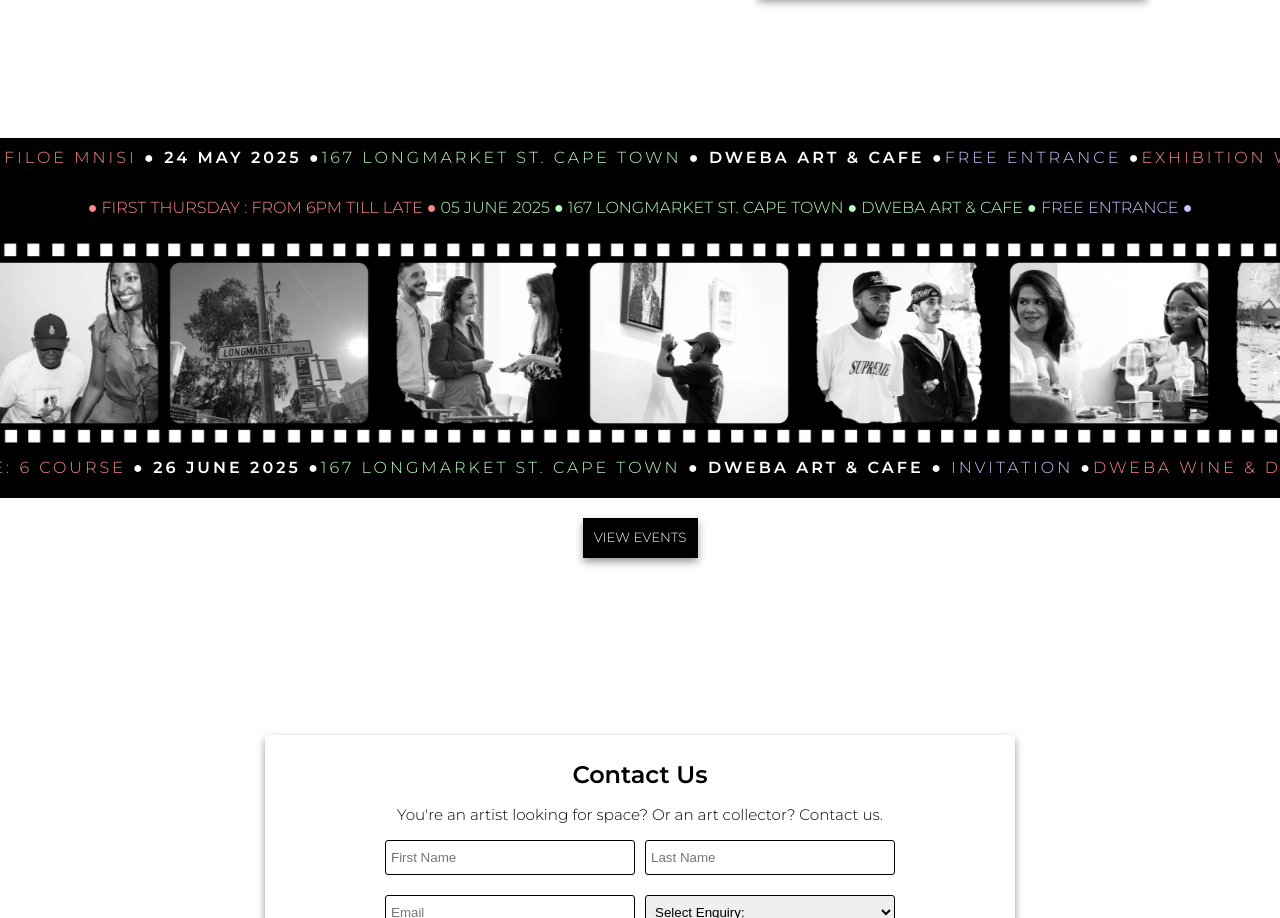
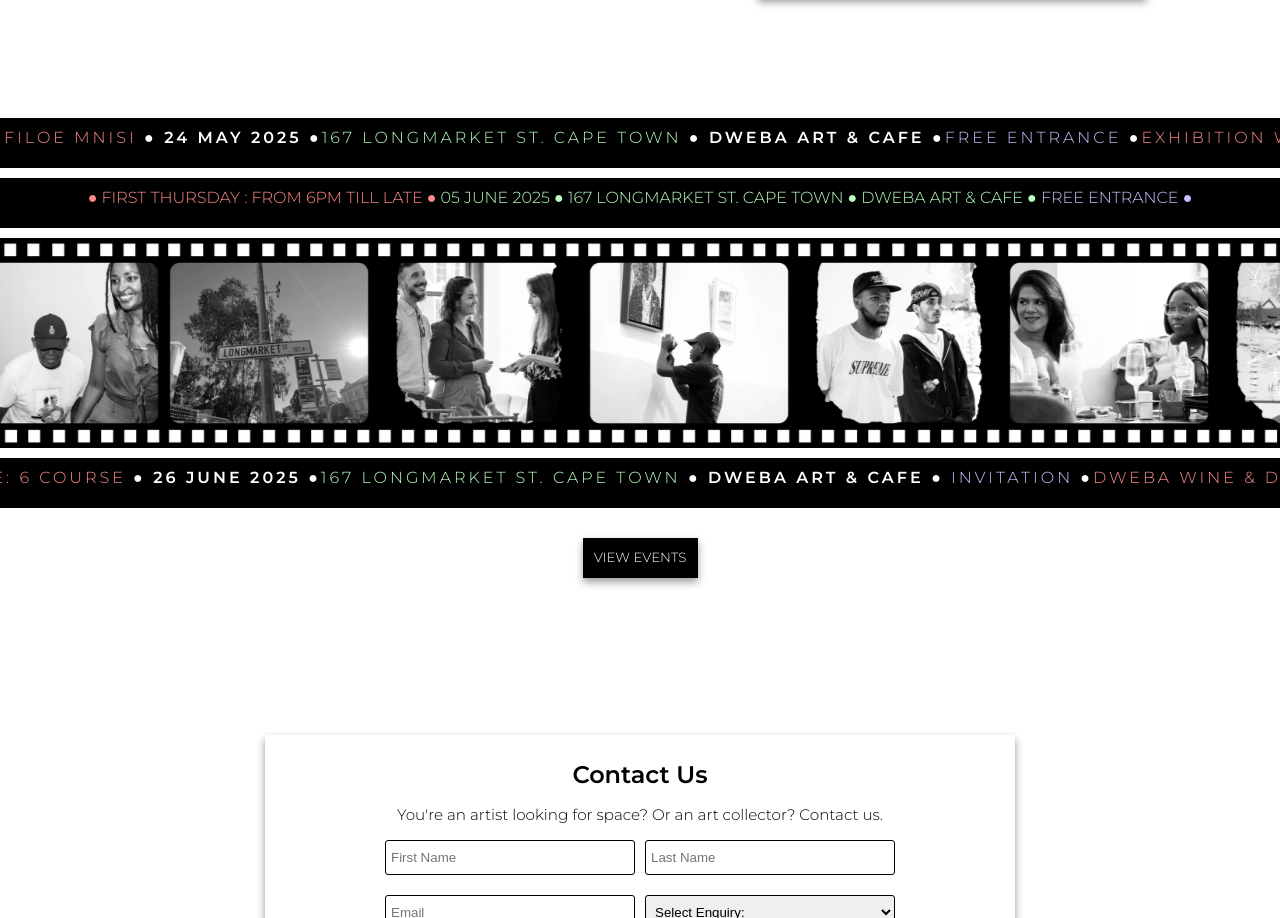
Before and after one commit to Lebo-Madikane/dweba-art-and-cafe, a Next.js app: page / in a window 1280 px wide. Shown: the part 3977-4895 px from the top of the page. Built offline with nearby package versions, Linux system fonts and the light colour scheme.

Commit message:
add margins to events

```diff
--- a/src/styles/components/Events.module.scss
+++ b/src/styles/components/Events.module.scss
@@ -5,11 +5,11 @@
     display: flex;
     flex-direction: column;
     justify-content: center;
-    gap: 20;
 
     .event-one {
         width: 100%;
         height: 50px;
+        margin-bottom: 10px;
         overflow: hidden;
         background-color: #000000;
         display: flex;
@@ -42,6 +42,7 @@
     .event-two {
         width: 100%;
         height: 50px;
+        margin-bottom: 10px;
         background-color: #000000;
         display: flex;
         justify-content: center;
@@ -55,6 +56,7 @@
   .event-memories {
       width: 100%;
       height: 210px;
+      margin-bottom: 10px;
       background-color: #000000;
       overflow: hidden;
       display: flex;
@@ -90,6 +92,7 @@
     .event-three {
         width: 100%;
         height: 50px;
+        margin-bottom: 5px;
     }
 
     .event-four {
@@ -99,6 +102,7 @@
         background-color: #000000;
         display: flex;
         align-items: center;
+        margin-bottom: 10px;
 
             .marquee-track {
                 display: flex;
```
